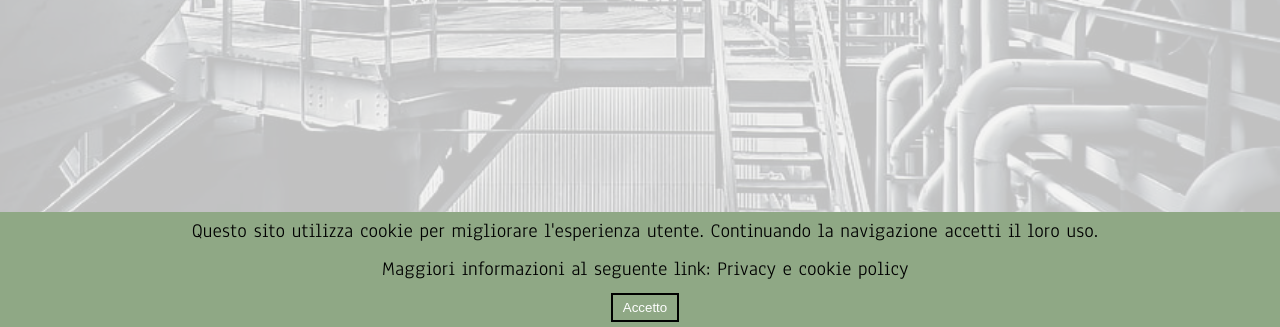
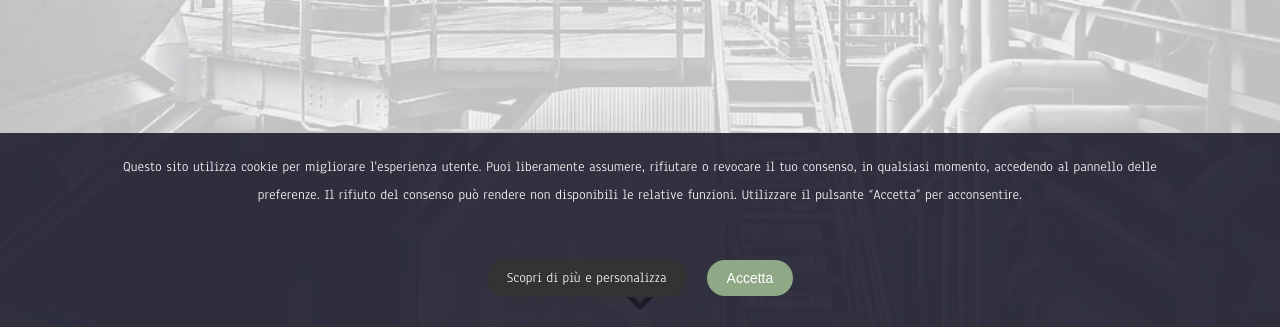
Before and after one commit to antoniomarroffino/sitoPDM, a plain HTML site: page docs/index.html in a window 1280 px wide. Shown: the part 473-800 px from the top of the page. Drawn offline with Linux system fonts and the light colour scheme.

Commit message:
cookie banner aggiornato

```diff
--- a/docs/index.html
+++ b/docs/index.html
@@ -131,18 +131,19 @@
 
 </main>
 <div id="cookieConsent" style="display: none">
-    <aside style="background-color: #8fa885; padding: 5px; margin: 0; width: 100%">
-        <div id="cookieConsentContainer" style="align-content: center">
-            <p>Questo sito utilizza cookie per migliorare l'esperienza utente. Continuando la navigazione accetti il
-                loro uso.
-            </p>
-            <p>
-                Maggiori informazioni al seguente link: <a href="pages/privacy_cookie_policy.html" style="color:black">Privacy e cookie policy</a>
-            </p>
-            <button id="acceptCookies">Accetto</button>
+        <div id="cookieConsentContainer"
+             style="align-content: center; display: flex; flex-direction: column; align-items: center;">
+            <p>Questo sito utilizza cookie per migliorare l'esperienza utente. Puoi liberamente assumere, rifiutare o revocare il tuo consenso, in qualsiasi momento, accedendo al pannello delle preferenze. Il rifiuto del consenso può rendere non disponibili le relative funzioni.
+
+                Utilizzare il pulsante “Accetta” per acconsentire. </p>
+
+            <div class="buttons">
+                <a href="pages/privacy_cookie_policy.html" class="rejectCookies">Scopri di più e personalizza</a>
+                <button class="acceptCookies" id="acceptCookies">Accetta</button>
+            </div>
         </div>
-    </aside>
 </div>
+
 
 <footer>
     <p class="piedi">
--- a/docs/pages/script.js
+++ b/docs/pages/script.js
@@ -10,7 +10,6 @@ function closeNav() {
 
 function initGTM() {
     console.log("GTM initialized");
-    // Inizializza Google Tag Manager qui se necessario
 }
 
 function initGTMOnEvent(e) {
@@ -59,7 +58,7 @@ document.addEventListener("DOMContentLoaded", function () {
             console.log("Displaying cookie consent banner");
             cookieConsent.style.display = "block";
             document.getElementById("acceptCookies").addEventListener("click", function() {
-                setCookie("cookiesAccepted", "true", 10); // Imposta il cookie per 10 minuti
+                setCookie("cookiesAccepted", "true", 10);
                 cookieConsent.style.display = "none";
             });
         } else {
--- a/docs/pages/style.css
+++ b/docs/pages/style.css
@@ -677,12 +677,68 @@ input[type=submit]:hover {
     }
 }
 
+.cookie-banner {
+    background-color: #000;
+    color: #fff;
+    padding: 20px;
+    position: fixed;
+    bottom: 0;
+    width: 100%;
+    box-shadow: 0 -2px 5px rgba(0, 0, 0, 0.5);
+}
+
+.cookie-banner p {
+    margin: 0 0 10px 0;
+    font-size: 14px;
+    line-height: 1.5;
+}
+
+.buttons {
+    display: flex;
+    justify-content: center;
+    align-items: center;
+    gap: 20px;
+    margin: 30px;
+}
+
+.rejectCookies,
+.acceptCookies {
+    padding: 10px 20px;
+    border: none;
+    border-radius: 20px;
+    cursor: pointer;
+    font-size: 14px;
+}
+
+.rejectCookies {
+    background-color: #333;
+    color: #fff;
+    text-decoration: none;
+    transition: background-color 0.3s;
+}
+
+.rejectCookies:hover {
+    background-color: #2c2c2c;
+    color: white;
+}
+
+.acceptCookies {
+    background-color: #8fa885;
+    color: #fff;
+    transition: background-color 0.3s;
+}
+
+.acceptCookies:hover {
+    background-color: #6c7f6b;
+}
+
+
 #cookieConsent {
     position: fixed;
     bottom: 0;
     width: 100%;
-    background-color: #8fa885;
-    color: black;
+    background-color: rgba(31, 31, 47, 0.9);
+    color: white;
     text-align: center;
     z-index: 9999;
 }
@@ -695,21 +751,11 @@ input[type=submit]:hover {
 }
 
 #cookieConsent p {
-    margin: 0;
-    margin-bottom: 10px;
+    padding: 20px 100px;
+    color: white;
+    font-size: 14px;
 }
 
-#acceptCookies {
-    border: 2px solid #000;
-    padding: 5px 10px;
-    background-color: #8fa885;
-    color: white;
-    cursor: pointer;
-}
-
-#acceptCookies:hover {
-    background-color: black;
-}
 
 #map1 {
     width: 90%;
```
Also changed, not shown: docs/pages/chi_siamo.html (+10 -10 lines), docs/pages/contatti.html (+10 -10 lines), docs/pages/di_cosa_ci_occupiamo.html (+10 -10 lines), docs/pages/dove_siamo.html (+10 -10 lines), docs/pages/privacy_cookie_policy.html (+10 -10 lines).
